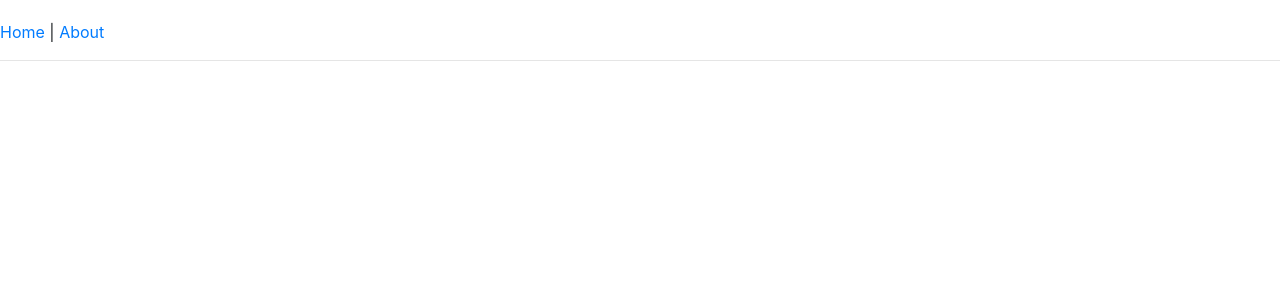
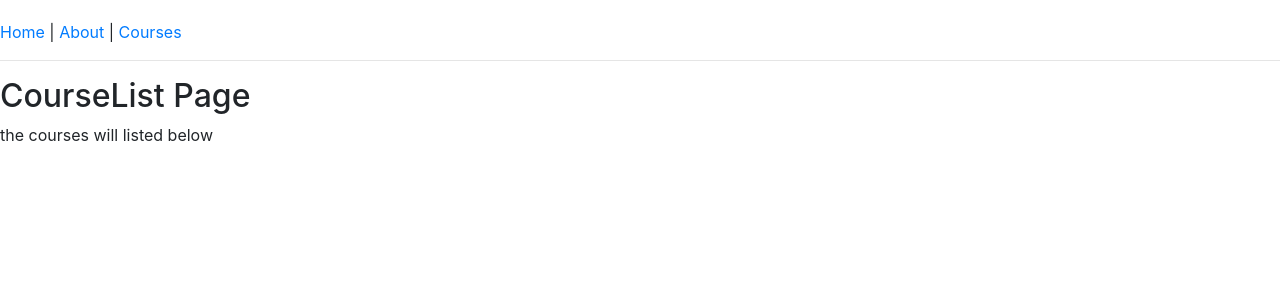
Before and after one commit to bobbyquennell/reactkatas, a React (Create React App) app: page /courses in a window 1280 px wide. Shown: the top 300 px of the page. Built offline with nearby package versions, Linux system fonts and the light colour scheme.

Commit message:
K4: add a course list page in K4 app

```diff
--- a/src/katas/K4/Route.js
+++ b/src/katas/K4/Route.js
@@ -8,6 +8,8 @@ import {
 import Home from './components/home/Home.js';
 import About from './components/about/About.js';
 import NavMenu from './components/common/NavMenu.js';
+import CourseList from './components/course/CourseList.js';
+
 const K4 = function(){
     return(
         <div>
@@ -17,6 +19,7 @@ const K4 = function(){
                     <hr/>
                     <Route exact path="/" component={Home}/>
                     <Route path="/about" component={About} />
+                    <Route path="/courses" component={CourseList}/>
                 </div>
             </Router>
         </div>
--- a/src/katas/K4/components/common/NavMenu.js
+++ b/src/katas/K4/components/common/NavMenu.js
@@ -6,6 +6,8 @@ const NavMenu = function(){
             <Link to="/">Home</Link>
             {" | "}
             <Link to="/about">About</Link>
+            {" | "}
+            <Link to="/courses">Courses</Link>
         </nav>
     );
 };
--- /dev/null
+++ b/src/katas/K4/components/course/CourseList.js
@@ -0,0 +1,11 @@
+import React from 'react';
+
+const CourseList = function (){
+    return(
+        <div>
+            <h2>CourseList Page</h2>
+            <p>the courses will listed below</p>
+        </div>
+    );
+};
+export default CourseList;
```
